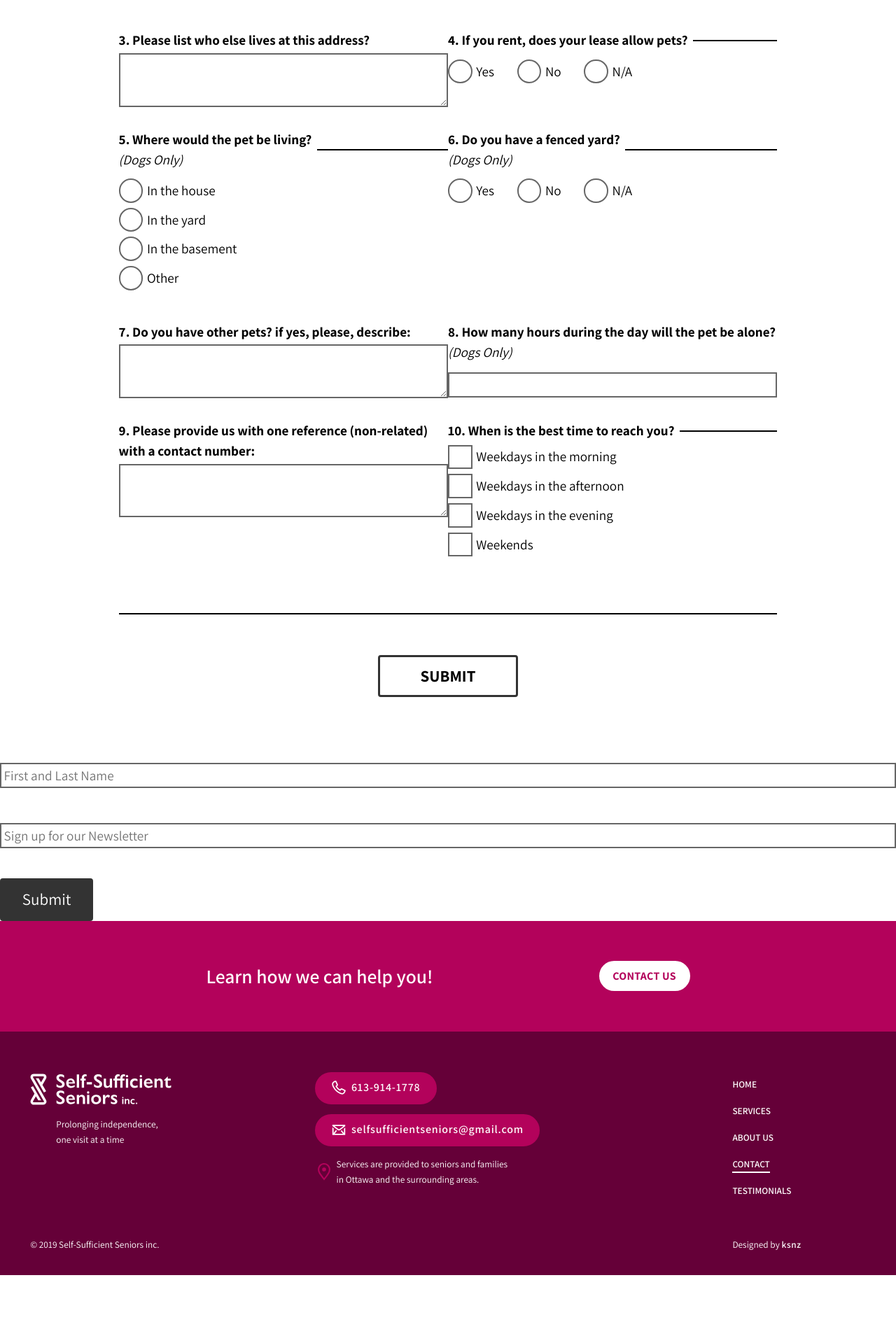
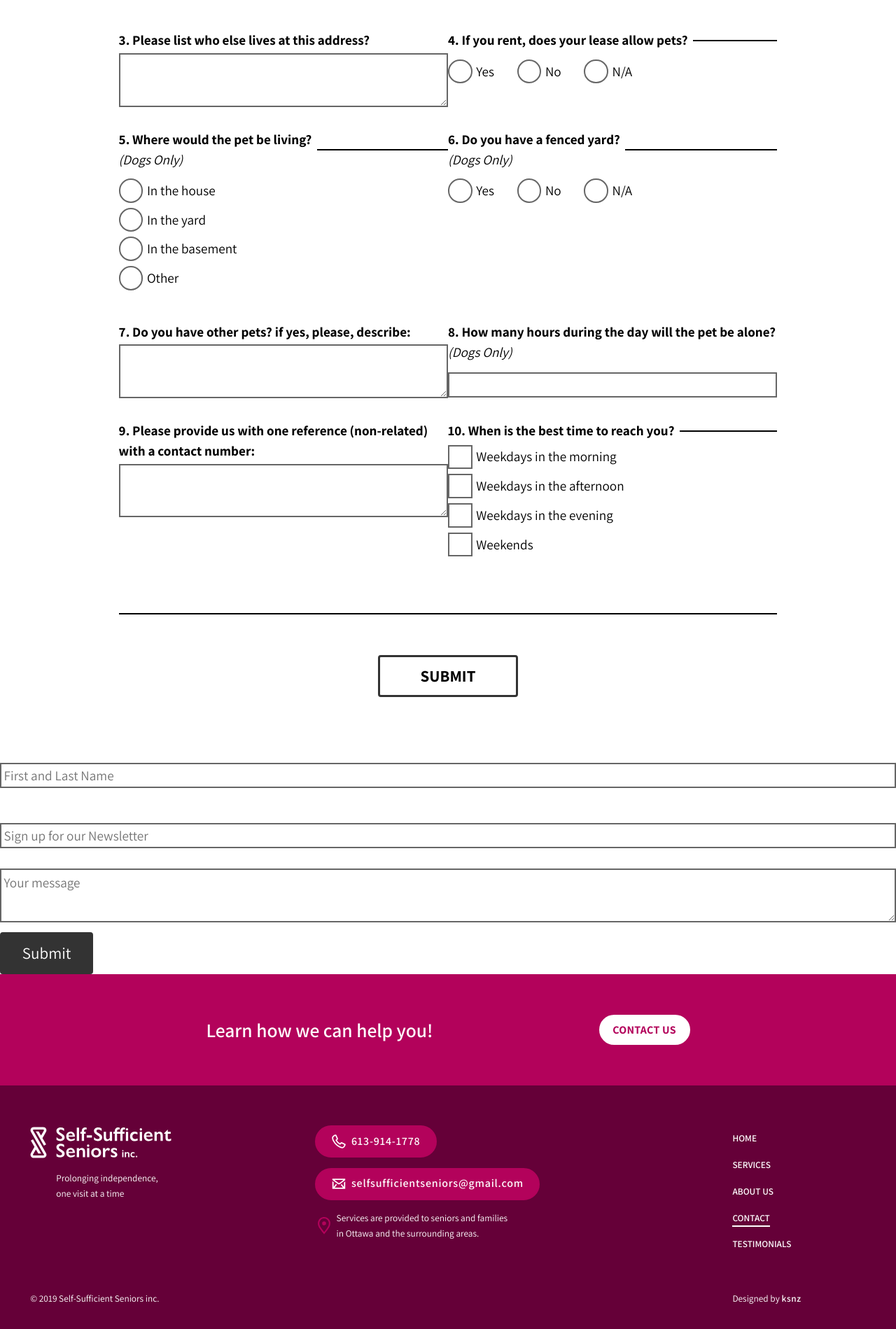
Before and after one commit to self-sufficient-seniors/website, a Jekyll site: the page built from contact.html, in a window 1280 px wide. Shown: the part 2017-3916 px from the top of the page at 70% size. Built offline with Jekyll 4.4.1, drawn with Linux system fonts in a browser that asks for light colours; Markdown is read by kramdown in place of the engine named in the settings; before the commit the page ends 3839 px from its top, so only the background shows below that.

Commit message:
Test contact form

```diff
--- a/contact.html
+++ b/contact.html
@@ -287,14 +287,22 @@
 
 
     <div class="unit-form">
-      <form action="https://formspree.io/ksenia.zhelovatyks@gmail.com" method="POST">
+      <form id="contactform" method="POST">
         <label class="milli white push-1-4 text-left" for="last-name">Your Name</label>
         <input class="newsletter-input push-1-2" id="last-name" type="text" name="nickname" value="" placeholder="First and Last Name" required>
 
         <label class="milli white push-1-4 text-left" for="email-subscribe">Your email</label>
         <input class="newsletter-input push" id="email-subscribe" type="email" name="email-subscribe" value="" placeholder="Sign up for our Newsletter" required>
+        <textarea placeholder="Your message"></textarea>
         <div class="pad-t-1-2">
-          <button class="gutter mega btn" type="submit">Submit</button>
+          <button class="gutter mega btn" type="submit" value="send">Submit</button>
         </div>
-        <input type="hidden" name="_subject" value="Question">
+        <input type="hidden" name="_subject" value="Website Contact">
+        <input type="hidden" name="_next" value="{{site.baseurl}}/testimonials.html" />
+        <input type="text" name="_gotcha" style="display:none" />
+      </form>
+      <script>
+        var contactform =  document.getElementById('contactform');
+        contactform.setAttribute('action', '//formspree.io/' + 'ksenia.zhelovatykh' + '@' + 'gmail' + '.' + 'com');
+      </script>
     </div>
```
